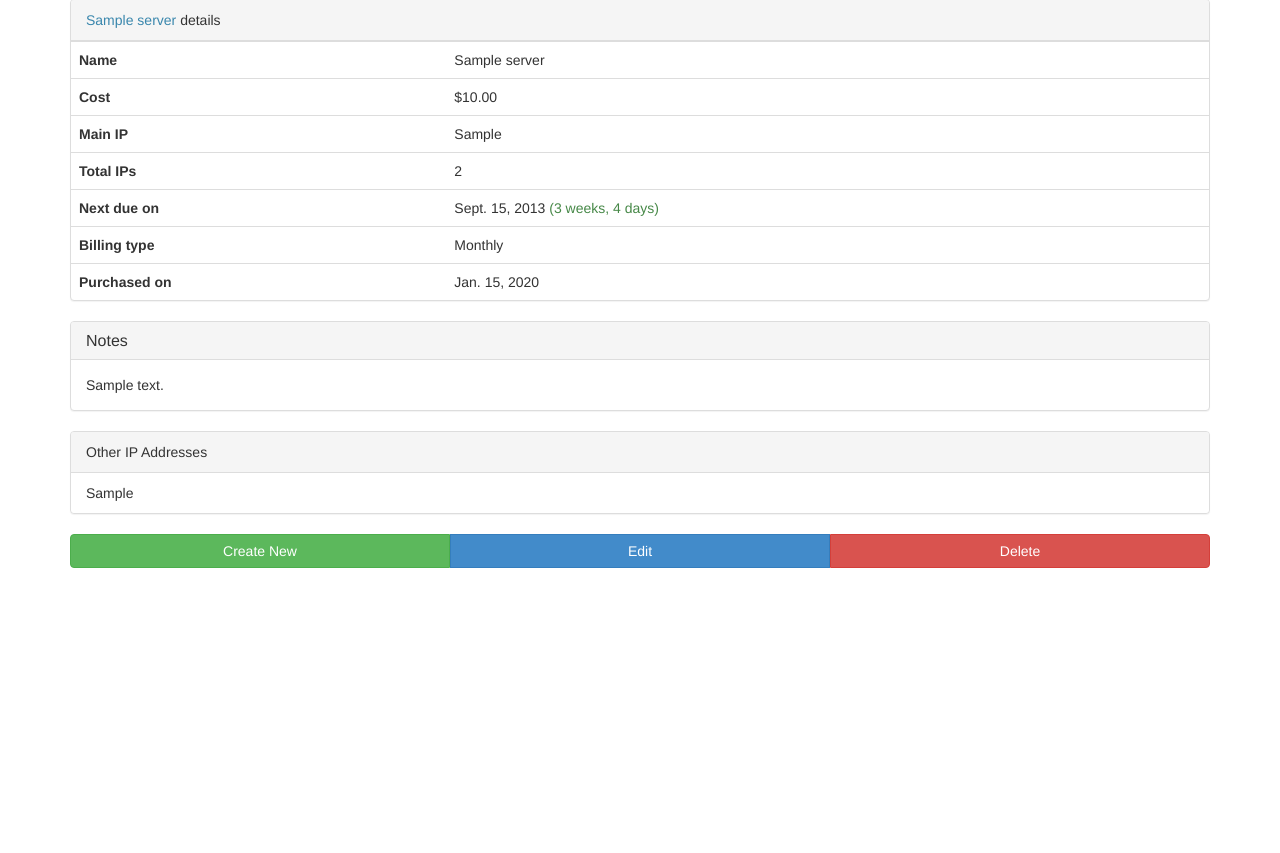
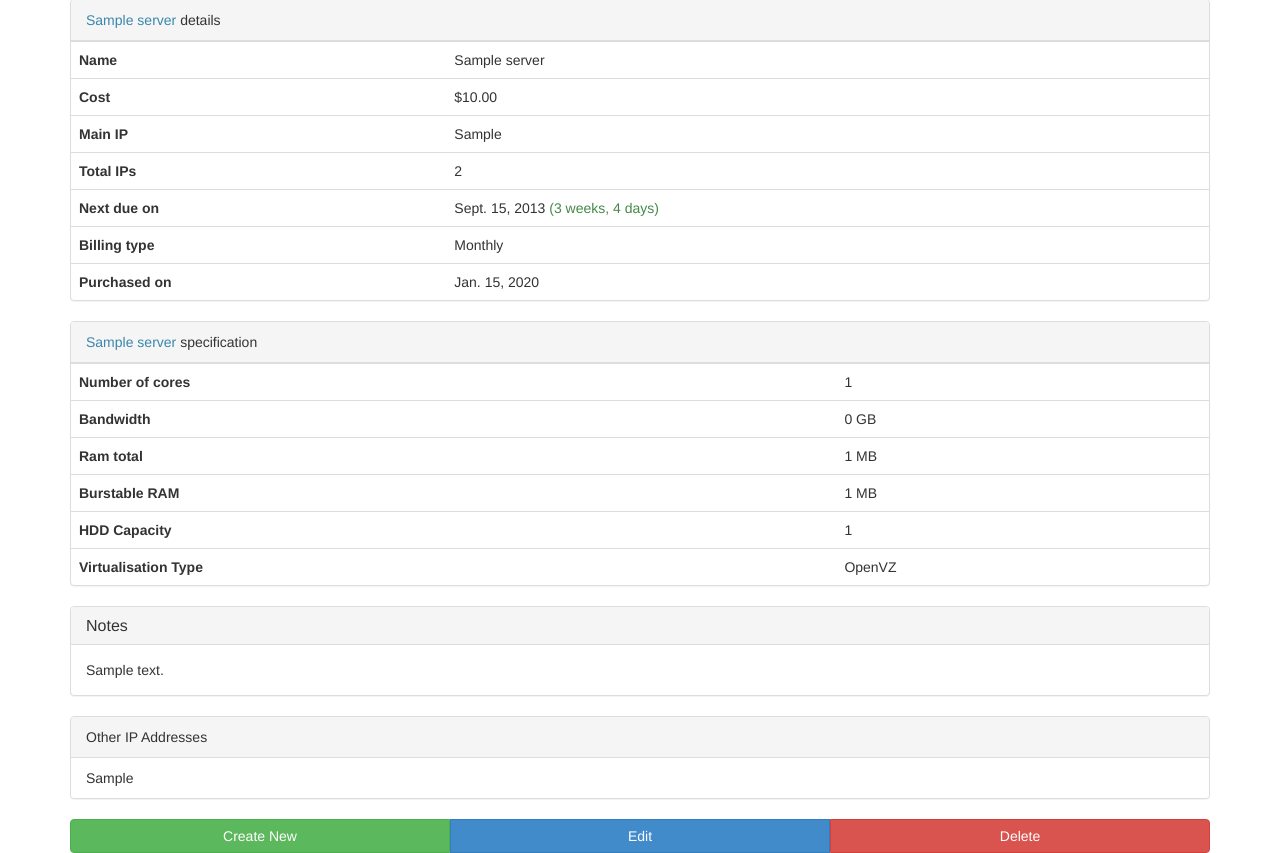
Before and after one commit to n-st/Server_Listing, a Django app: a page that uses servers/templates/servers/server.html in a window 1280 px wide. Shown: the part 211-1064 px from the top of the page. Before the commit the page ends 779 px from the top, so only its background shows below. Run offline with Django 3.2, Linux system fonts and the light colour scheme; a user stored in the database is signed in; tables that the repository leaves empty hold one stand-in row (values such as "Sample post"); some libraries are stand-ins or nearby versions.

Commit message:
Added server specs to the template

```diff
--- a/servers/templates/servers/server.html
+++ b/servers/templates/servers/server.html
@@ -48,6 +48,43 @@
     </table>
   </div>
 
+  <div class="panel panel-default">
+    <div class="panel-heading"><span class="text-info">{{ server.name }}</span> specification</div>
+    <table class="table">
+
+      <tr>
+        <td><strong>Number of cores</strong></td>
+        <td>{{ server.number_cores }}</td>
+      </tr>
+
+      <tr>
+        <td><strong>Bandwidth</strong></td>
+        <td>{{ server.bandwidth }} GB</td>
+      </tr>
+
+      <tr>
+        <td><strong>Ram total</strong></td>
+        <td>{{ server.ram }} MB</td>
+      </tr>
+
+      <tr>
+        <td><strong>Burstable RAM</strong></td>
+        <td>{{ server.burst }} MB</td>
+      </tr>
+
+      <tr>
+        <td><strong>HDD Capacity</strong></td>
+        <td>{{ server.hdd_space }}</td>
+      </tr>
+
+      <tr>
+        <td><strong>Virtualisation Type</strong></td>
+        <td>{{ server.get_virt_type_display }}</td>
+      </tr>
+
+    </table>
+  </div>
+
   {% if server.has_notes %}
     <div class="panel panel-default">
       <div class="panel-heading">
```
